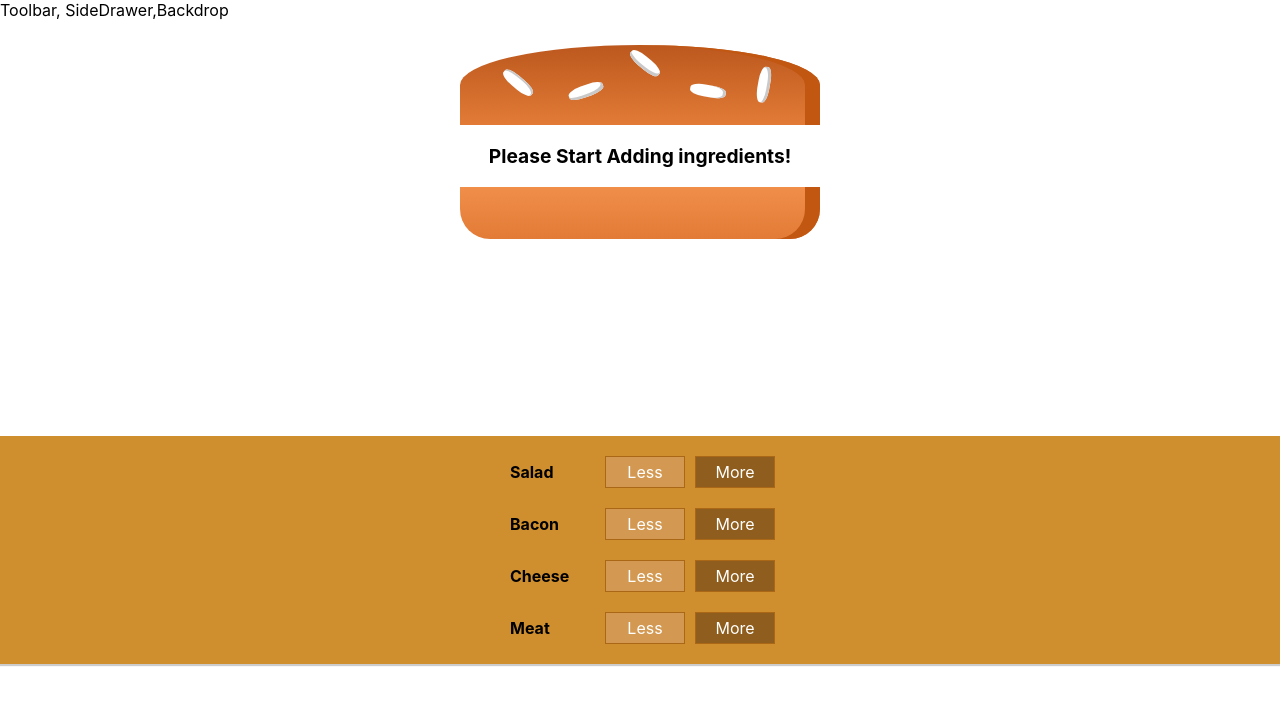
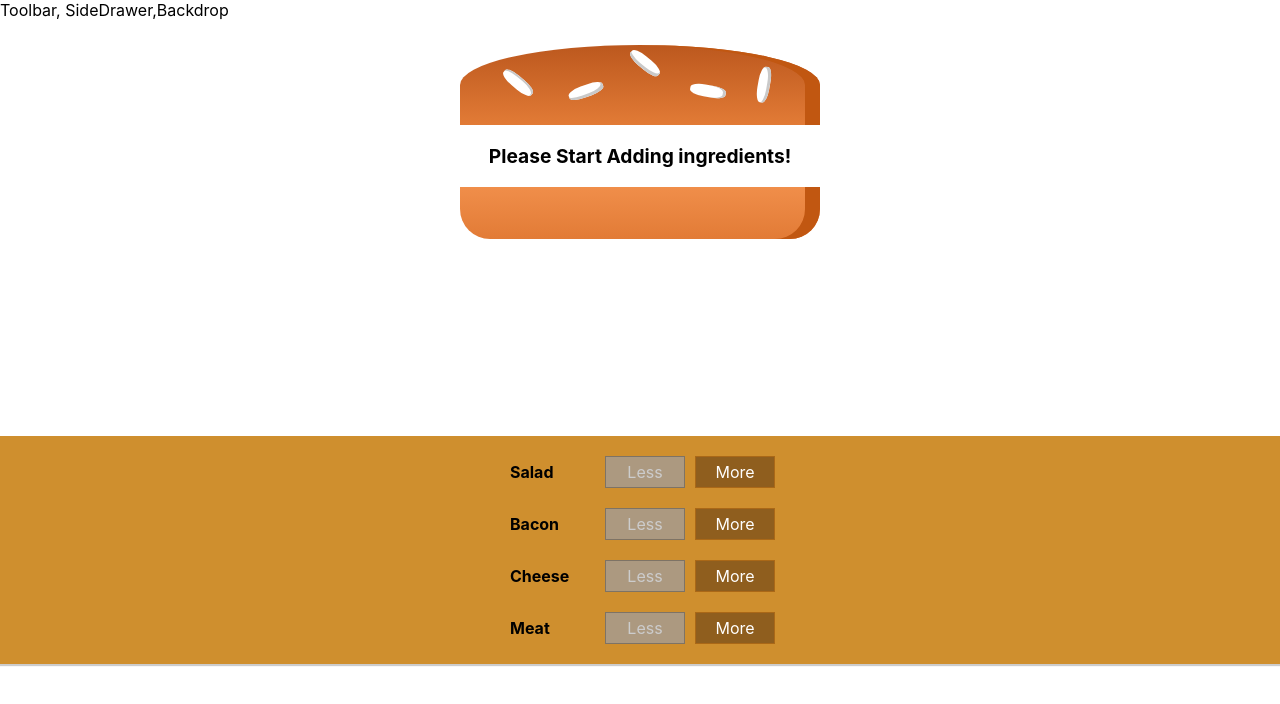
Before and after one commit to darthinvader/react-learning, a React (Create React App) app in the folder burger-builder-starting-setup/: page / in a window 1280 px wide. Shown: the top 704 px of the page. Built offline with nearby package versions, Linux system fonts and the light colour scheme.

Commit message:
[learning] disabled less button

```diff
--- a/burger-builder-starting-setup/src/components/Burger/BuildControls/BuildControl/BuildControl.js
+++ b/burger-builder-starting-setup/src/components/Burger/BuildControls/BuildControl/BuildControl.js
@@ -5,7 +5,11 @@
   return (
     <div className={classes.BuildControl}>
       <div className={classes.Label}>{props.label}</div>
-      <button className={classes.Less} onClick={props.removed}>
+      <button
+        className={classes.Less}
+        onClick={props.removed}
+        disabled={props.disabled}
+      >
         Less
       </button>
       <button className={classes.More} onClick={props.added}>
--- a/burger-builder-starting-setup/src/components/Burger/BuildControls/BuildControls.js
+++ b/burger-builder-starting-setup/src/components/Burger/BuildControls/BuildControls.js
@@ -19,6 +19,7 @@
             label={control.label}
             added={() => props.ingredientAdded(control.type)}
             removed={() => props.ingredientRemoved(control.type)}
+            disabled={props.disabled[control.type]}
           />
         );
       })}
--- a/burger-builder-starting-setup/src/containers/BurgerBuilder/BurgerBuilder.js
+++ b/burger-builder-starting-setup/src/containers/BurgerBuilder/BurgerBuilder.js
@@ -42,12 +42,21 @@
     const priceSubtraction = INGREDIENT_PRICES[type];
     setTotalPrice(totalPrice - priceSubtraction);
   };
+
+  const disabledInfo = {
+    ...ingredients,
+  };
+  for (let key in disabledInfo) {
+    disabledInfo[key] = disabledInfo[key] <= 0;
+  }
+
   return (
     <Fragment>
       <Burger ingredients={ingredients} />
       <BuildControls
         ingredientAdded={addIngredientHandler}
         ingredientRemoved={removeIngridientHandler}
+        disabled={disabledInfo}
       />
     </Fragment>
   );
```
